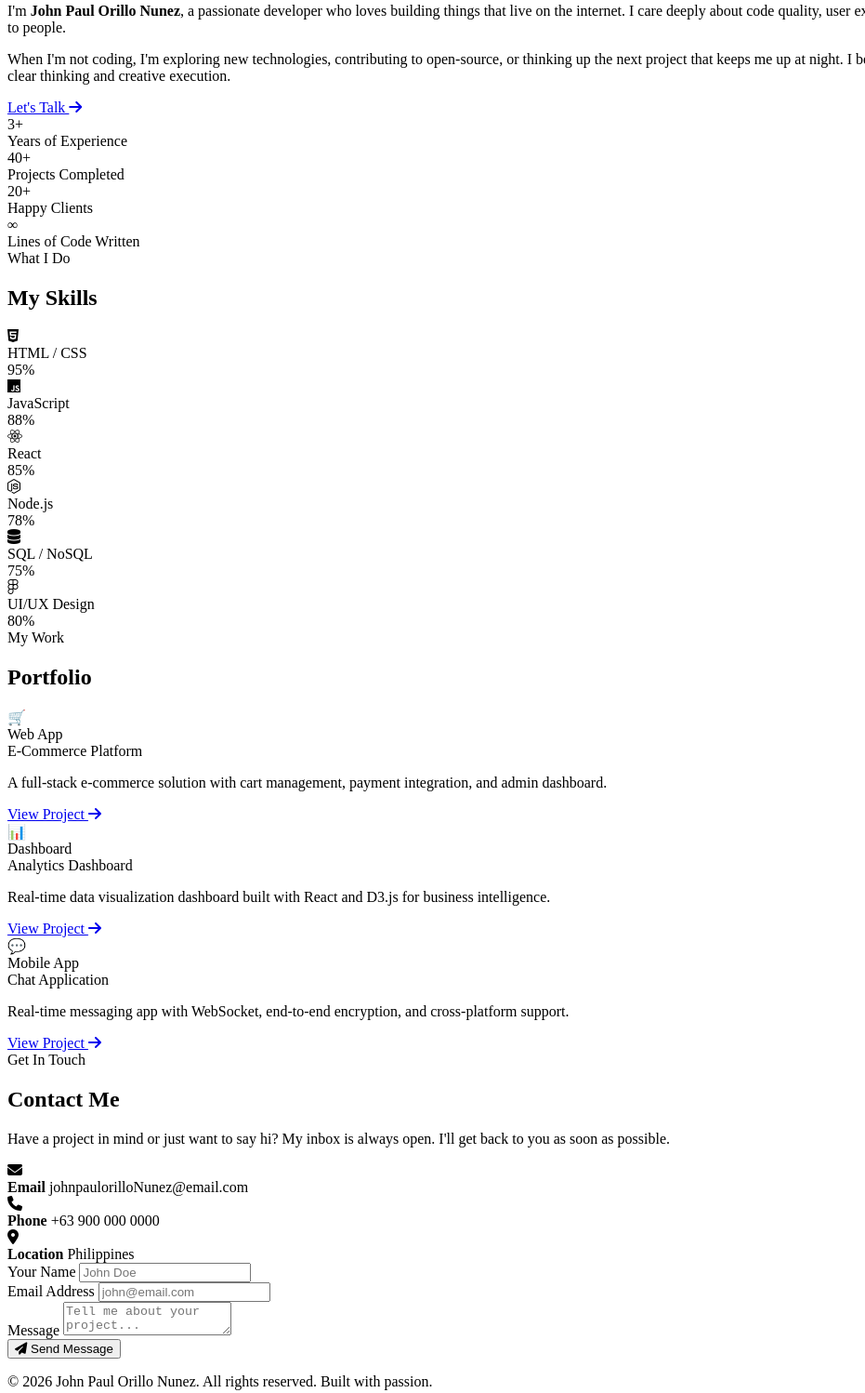
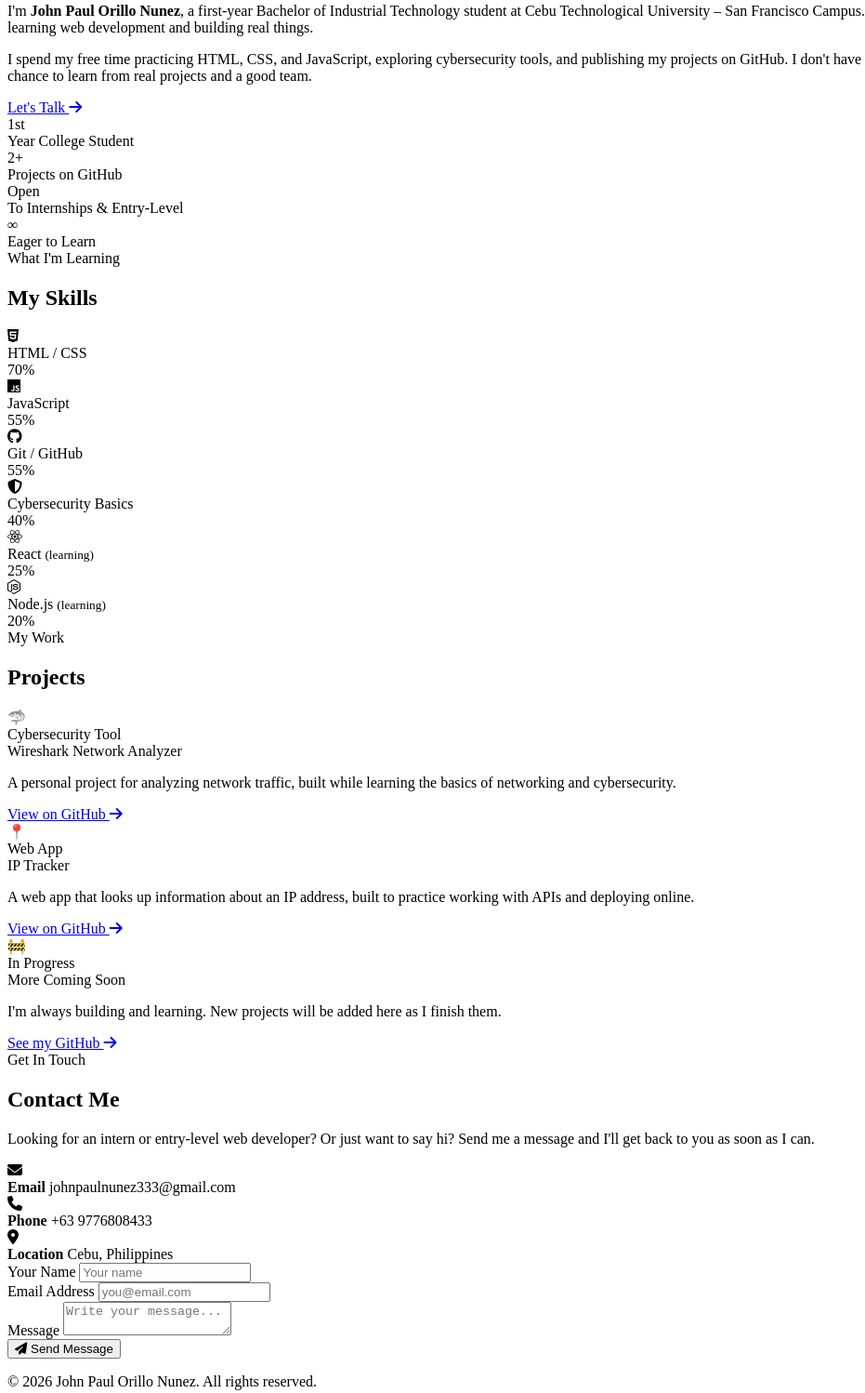
Before and after one commit to johnpaulnunez333-cloud/my-skills, a plain HTML site: page index.html in a window 1280 px wide. Shown: the part 519-2017 px from the top of the page at 93% size, without its empty margins (0-931 px from the left). Drawn offline with Linux system fonts and the light colour scheme.

Commit message:
Revise portfolio and contact information
Updated personal information and project descriptions in the portfolio section. Revised contact details and adjusted skill levels.

```diff
--- a/index.html
+++ b/index.html
@@ -35,11 +35,9 @@
     <p class="hero-eyebrow">Hello, It's Me</p>
     <h1 class="hero-name">John Paul<br>Orillo Nunez</h1>
     <p class="hero-role">And I'm a <span class="accent" id="typed-role"></span><span class="accent" id="cursor">|</span></p>
-    <p class="hero-desc">Crafting clean, performant, and visually compelling digital experiences — from pixel-perfect interfaces to scalable web applications.</p>
+    <p class="hero-desc">First-year IT student at CTU-SF, learning web development and building projects to grow my skills. Open to internships and entry-level opportunities in Cebu.</p>
     <div class="socials">
       <a href="#" class="social-link" aria-label="Facebook"><i class="fab fa-facebook-f"></i></a>
-      <a href="#" class="social-link" aria-label="Twitter"><i class="fab fa-twitter"></i></a>
-      <a href="#" class="social-link" aria-label="Instagram"><i class="fab fa-instagram"></i></a>
       <a href="#" class="social-link" aria-label="LinkedIn"><i class="fab fa-linkedin-in"></i></a>
       <a href="#" class="social-link" aria-label="GitHub"><i class="fab fa-github"></i></a>
     </div>
@@ -65,71 +63,71 @@
   <h2 class="section-title">About Me</h2>
   <div class="about-grid">
     <div class="about-text">
-      <p>I'm <strong>John Paul Orillo Nunez</strong>, a passionate developer who loves building things that live on the internet. I care deeply about code quality, user experience, and shipping products that actually matter to people.</p>
-      <p>When I'm not coding, I'm exploring new technologies, contributing to open-source, or thinking up the next project that keeps me up at night. I believe great software is built at the intersection of clear thinking and creative execution.</p>
+      <p>I'm <strong>John Paul Orillo Nunez</strong>, a first-year Bachelor of Industrial Technology student at Cebu Technological University – San Francisco Campus. I'm still early in my journey, but I'm serious about learning web development and building real things.</p>
+      <p>I spend my free time practicing HTML, CSS, and JavaScript, exploring cybersecurity tools, and publishing my projects on GitHub. I don't have clients or work experience yet, and I'm looking for a chance to learn from real projects and a good team.</p>
       <a href="#contact" class="btn-primary" style="margin-top:8px;">Let's Talk <i class="fas fa-arrow-right"></i></a>
     </div>
     <div class="about-stats">
       <div class="stat-card">
-        <div class="stat-number">3+</div>
-        <div class="stat-desc">Years of Experience</div>
+        <div class="stat-number">1st</div>
+        <div class="stat-desc">Year College Student</div>
       </div>
       <div class="stat-card">
-        <div class="stat-number">40+</div>
-        <div class="stat-desc">Projects Completed</div>
+        <div class="stat-number">2+</div>
+        <div class="stat-desc">Projects on GitHub</div>
       </div>
       <div class="stat-card">
-        <div class="stat-number">20+</div>
-        <div class="stat-desc">Happy Clients</div>
+        <div class="stat-number">Open</div>
+        <div class="stat-desc">To Internships &amp; Entry-Level</div>
       </div>
       <div class="stat-card">
         <div class="stat-number">∞</div>
-        <div class="stat-desc">Lines of Code Written</div>
+        <div class="stat-desc">Eager to Learn</div>
       </div>
     </div>
   </div>
 </section>
 
 <section id="skills">
-  <div class="section-label">What I Do</div>
+  <div class="section-label">What I'm Learning</div>
   <div class="divider"></div>
   <h2 class="section-title">My Skills</h2>
   <div class="skills-grid">
     <div class="skill-card">
       <div class="skill-icon"><i class="fab fa-html5"></i></div>
       <div class="skill-name">HTML / CSS</div>
-      <div class="skill-bar-bg"><div class="skill-bar-fill" data-pct="95"></div></div>
-      <div class="skill-pct">95%</div>
+      <div class="skill-bar-bg"><div class="skill-bar-fill" data-pct="70"></div></div>
+      <div class="skill-pct">70%</div>
     </div>
     <div class="skill-card">
       <div class="skill-icon"><i class="fab fa-js"></i></div>
       <div class="skill-name">JavaScript</div>
-      <div class="skill-bar-bg"><div class="skill-bar-fill" data-pct="88"></div></div>
-      <div class="skill-pct">88%</div>
+      <div class="skill-bar-bg"><div class="skill-bar-fill" data-pct="55"></div></div>
+      <div class="skill-pct">55%</div>
+    </div>
+    <div class="skill-card">
+      <div class="skill-icon"><i class="fab fa-github"></i></div>
+      <div class="skill-name">Git / GitHub</div>
+      <div class="skill-bar-bg"><div class="skill-bar-fill" data-pct="55"></div></div>
+      <div class="skill-pct">55%</div>
+    </div>
+    <div class="skill-card">
+      <div class="skill-icon"><i class="fas fa-shield-halved"></i></div>
+      <div class="skill-name">Cybersecurity Basics</div>
+      <div class="skill-bar-bg"><div class="skill-bar-fill" data-pct="40"></div></div>
+      <div class="skill-pct">40%</div>
     </div>
     <div class="skill-card">
       <div class="skill-icon"><i class="fab fa-react"></i></div>
-      <div class="skill-name">React</div>
-      <div class="skill-bar-bg"><div class="skill-bar-fill" data-pct="85"></div></div>
-      <div class="skill-pct">85%</div>
+      <div class="skill-name">React <small>(learning)</small></div>
+      <div class="skill-bar-bg"><div class="skill-bar-fill" data-pct="25"></div></div>
+      <div class="skill-pct">25%</div>
     </div>
     <div class="skill-card">
       <div class="skill-icon"><i class="fab fa-node-js"></i></div>
-      <div class="skill-name">Node.js</div>
-      <div class="skill-bar-bg"><div class="skill-bar-fill" data-pct="78"></div></div>
-      <div class="skill-pct">78%</div>
-    </div>
-    <div class="skill-card">
-      <div class="skill-icon"><i class="fas fa-database"></i></div>
-      <div class="skill-name">SQL / NoSQL</div>
-      <div class="skill-bar-bg"><div class="skill-bar-fill" data-pct="75"></div></div>
-      <div class="skill-pct">75%</div>
-    </div>
-    <div class="skill-card">
-      <div class="skill-icon"><i class="fab fa-figma"></i></div>
-      <div class="skill-name">UI/UX Design</div>
-      <div class="skill-bar-bg"><div class="skill-bar-fill" data-pct="80"></div></div>
-      <div class="skill-pct">80%</div>
+      <div class="skill-name">Node.js <small>(learning)</small></div>
+      <div class="skill-bar-bg"><div class="skill-bar-fill" data-pct="20"></div></div>
+      <div class="skill-pct">20%</div>
     </div>
   </div>
 </section>
@@ -137,33 +135,33 @@
 <section id="portfolio">
   <div class="section-label">My Work</div>
   <div class="divider"></div>
-  <h2 class="section-title">Portfolio</h2>
+  <h2 class="section-title">Projects</h2>
   <div class="portfolio-grid">
     <div class="project-card">
-      <div class="project-thumb">🛒</div>
+      <div class="project-thumb">🦈</div>
       <div class="project-info">
-        <div class="project-tag">Web App</div>
-        <div class="project-title">E-Commerce Platform</div>
-        <p class="project-desc">A full-stack e-commerce solution with cart management, payment integration, and admin dashboard.</p>
-        <a href="#" class="project-link">View Project <i class="fas fa-arrow-right"></i></a>
+        <div class="project-tag">Cybersecurity Tool</div>
+        <div class="project-title">Wireshark Network Analyzer</div>
+        <p class="project-desc">A personal project for analyzing network traffic, built while learning the basics of networking and cybersecurity.</p>
+        <a href="#" class="project-link">View on GitHub <i class="fas fa-arrow-right"></i></a>
       </div>
     </div>
     <div class="project-card">
-      <div class="project-thumb">📊</div>
+      <div class="project-thumb">📍</div>
       <div class="project-info">
-        <div class="project-tag">Dashboard</div>
-        <div class="project-title">Analytics Dashboard</div>
-        <p class="project-desc">Real-time data visualization dashboard built with React and D3.js for business intelligence.</p>
-        <a href="#" class="project-link">View Project <i class="fas fa-arrow-right"></i></a>
+        <div class="project-tag">Web App</div>
+        <div class="project-title">IP Tracker</div>
+        <p class="project-desc">A web app that looks up information about an IP address, built to practice working with APIs and deploying online.</p>
+        <a href="#" class="project-link">View on GitHub <i class="fas fa-arrow-right"></i></a>
       </div>
     </div>
     <div class="project-card">
-      <div class="project-thumb">💬</div>
+      <div class="project-thumb">🚧</div>
       <div class="project-info">
-        <div class="project-tag">Mobile App</div>
-        <div class="project-title">Chat Application</div>
-        <p class="project-desc">Real-time messaging app with WebSocket, end-to-end encryption, and cross-platform support.</p>
-        <a href="#" class="project-link">View Project <i class="fas fa-arrow-right"></i></a>
+        <div class="project-tag">In Progress</div>
+        <div class="project-title">More Coming Soon</div>
+        <p class="project-desc">I'm always building and learning. New projects will be added here as I finish them.</p>
+        <a href="#" class="project-link">See my GitHub <i class="fas fa-arrow-right"></i></a>
       </div>
     </div>
   </div>
@@ -175,41 +173,41 @@
   <h2 class="section-title">Contact Me</h2>
   <div class="contact-grid">
     <div class="contact-info">
-      <p>Have a project in mind or just want to say hi? My inbox is always open. I'll get back to you as soon as possible.</p>
+      <p>Looking for an intern or entry-level web developer? Or just want to say hi? Send me a message and I'll get back to you as soon as I can.</p>
       <div class="contact-item">
         <div class="contact-icon"><i class="fas fa-envelope"></i></div>
         <div class="contact-detail">
           <strong>Email</strong>
-          johnpaulorilloNunez@email.com
+          johnpaulnunez333@gmail.com
         </div>
       </div>
       <div class="contact-item">
         <div class="contact-icon"><i class="fas fa-phone"></i></div>
         <div class="contact-detail">
           <strong>Phone</strong>
-          +63 900 000 0000
+          +63 9776808433
         </div>
       </div>
       <div class="contact-item">
         <div class="contact-icon"><i class="fas fa-map-marker-alt"></i></div>
         <div class="contact-detail">
           <strong>Location</strong>
-          Philippines
+          Cebu, Philippines
         </div>
       </div>
     </div>
     <div class="contact-form">
       <div class="form-group">
         <label>Your Name</label>
-        <input type="text" placeholder="John Doe" />
+        <input type="text" placeholder="Your name" />
       </div>
       <div class="form-group">
         <label>Email Address</label>
-        <input type="email" placeholder="john@email.com" />
+        <input type="email" placeholder="you@email.com" />
       </div>
       <div class="form-group">
         <label>Message</label>
-        <textarea placeholder="Tell me about your project..."></textarea>
+        <textarea placeholder="Write your message..."></textarea>
       </div>
       <button class="btn-primary" style="align-self:flex-start;" onclick="handleSend(this)">
         <i class="fas fa-paper-plane"></i> Send Message
@@ -219,7 +217,7 @@
 </section>
 
 <footer>
-  <p>© 2026 <span>John Paul Orillo Nunez</span>. All rights reserved. Built with passion.</p>
+  <p>© 2026 <span>John Paul Orillo Nunez</span>. All rights reserved.</p>
 </footer>
 
 <button id="scroll-top" onclick="window.scrollTo({top:0,behavior:'smooth'})" aria-label="Back to top">
```
